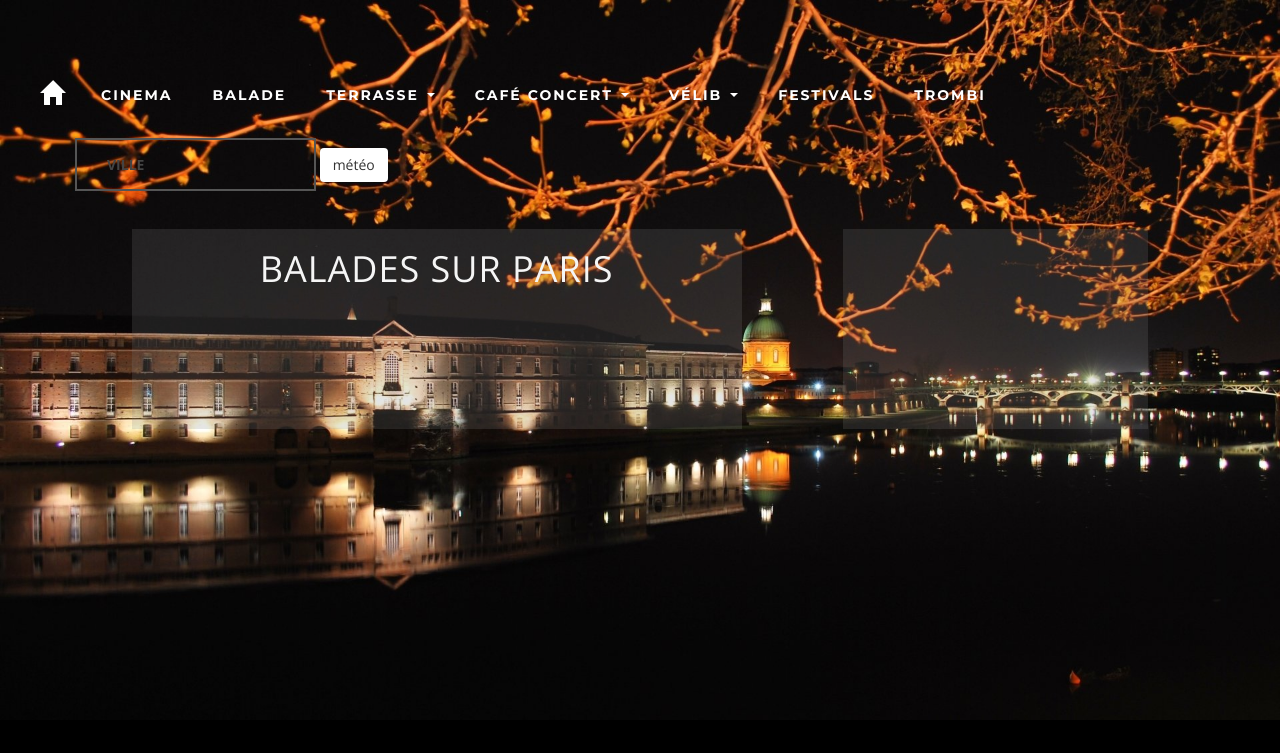
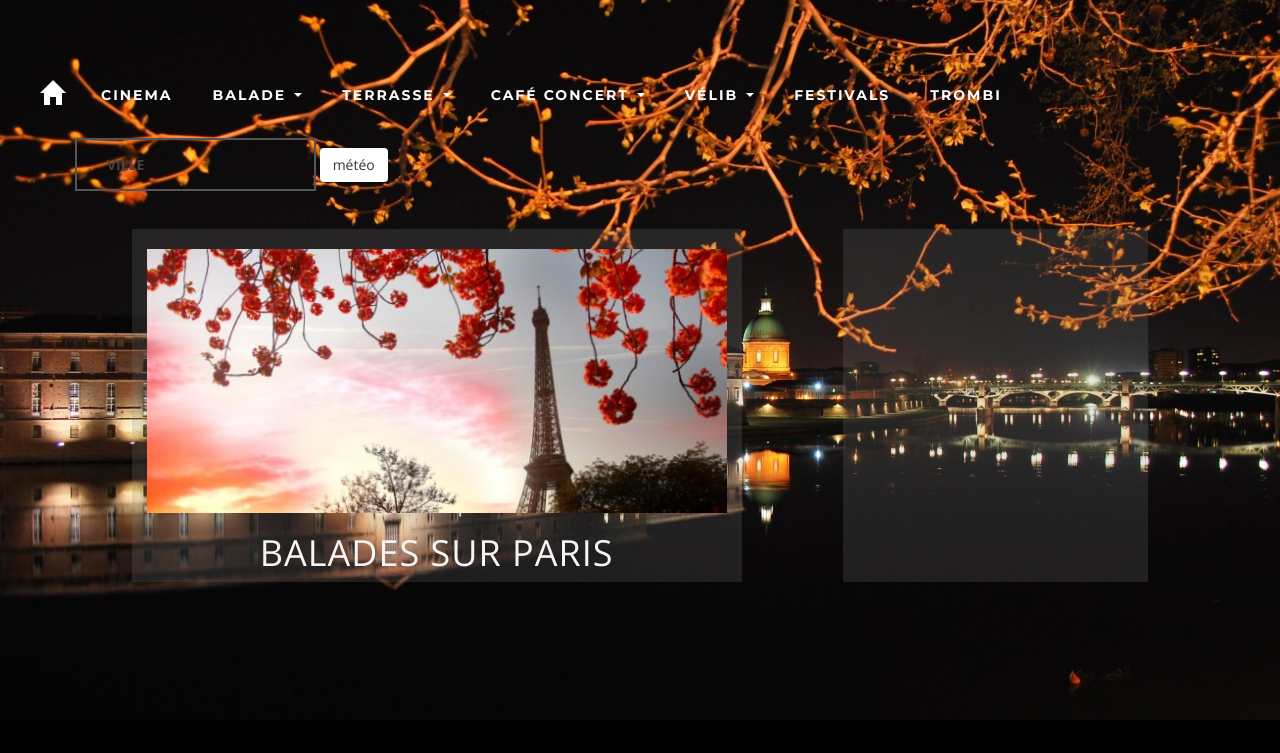
Before and after one commit to TLDevW/Group-project, a PHP site: page /index.php?balade in a window 1280 px wide. Shown: the top 753 px of the page. Run offline with PHP 8.4, Linux system fonts and the light colour scheme; data that the repository does not hold is empty.

Commit message:
balade v2

```diff
--- a/Balade/CtrlBalade.php
+++ b/Balade/CtrlBalade.php
@@ -13,4 +13,9 @@ class CtrlBalade{
         $data = $this->model->getDataBalade();
         $this->view->afficherBalade($data);
     }
+    public function getBaladeCarte()
+    {
+        $data = $this->model->getDataBalade();
+        $this->view->afficherBaladeCarte($data);
+    }
 }
--- a/Balade/ViewBalade.php
+++ b/Balade/ViewBalade.php
@@ -10,4 +10,9 @@ class ViewBalade
         $page = "Balade/template/balade.html";
         include "template/template.html";
     }
+    public function afficherBaladeCarte($data)
+    {
+        $page = "Balade/template/carteBalade.html";
+        include "template/template.html";
+    }
 }
--- a/Balade/css/balade.css
+++ b/Balade/css/balade.css
@@ -26,3 +26,14 @@
   border-top: 1px solid #ee951f;
   width: 50%;
 }
+body img {
+
+  display: flex;
+  margin-top: 10px;
+  width: 100%;
+
+}
+.hr{
+  border-top: 1px solid #ee951f;
+  width: 50%;
+}
--- a/Balade/template/balade.html
+++ b/Balade/template/balade.html
@@ -1,15 +1,8 @@
-<!DOCTYPE html>
-<html lang="en">
+<link rel="stylesheet" href="Balade/css/balade.css">
 
-<head>
-    <meta charset="UTF-8">
-    <meta http-equiv="X-UA-Compatible" content="IE=edge">
-    <meta name="viewport" content="width=device-width, initial-scale=1.0">
-    <link rel="stylesheet" href="Balade/css/balade.css">
-    <title>Balade</title>
-</head>
 
-<body>
+
+<img style="width:100% ; margin-top: 20px" src="Balade/images/paris.png">
 <div class="all">
     <h1 class="h1">Balades sur Paris</h1>
 
@@ -77,6 +70,3 @@
         }
     }
 </script>
-</body>
-
-</html>
--- /dev/null
+++ b/Balade/template/carteBalade.html
@@ -0,0 +1,5 @@
+<link rel="stylesheet" href="Balade/css/balade.css" >
+
+<h1 class="h1">BALADES SUR PARIS</h1>
+<hr class="hr">
+<iframe src="https://opendata.paris.fr/explore/embed/dataset/que-faire-a-paris-/map/?disjunctive.category&disjunctive.tags&disjunctive.address_name&disjunctive.address_zipcode&disjunctive.address_city&disjunctive.access_type&disjunctive.price_type&q=balade&rows=18&basemap=jawg.dark&location=11,48.88052,2.38918&static=false&datasetcard=false&scrollWheelZoom=true" width="100%" height="400" frameborder="0"></iframe>
--- a/index.php
+++ b/index.php
@@ -42,7 +42,11 @@ elseif (isset($_GET['cafeconcert-carte'])) {
     $ctrl = new CtrlBalade();
     $ctrl->getBalade();
 
-} elseif (isset($_GET['cyclo-carte'])) {
+}elseif (isset($_GET['balade-carte'])) {
+    $ctrl = new CtrlBalade();
+    $ctrl->getBaladeCarte();
+}
+ elseif (isset($_GET['cyclo-carte'])) {
     $ctrl = new CtrlCyclo();
     $ctrl->getCarteCyclo();
 
--- a/template/nav.html
+++ b/template/nav.html
@@ -20,7 +20,22 @@
                 <li>
                     <a href="?cinema">Cinema<span class="sr-only">(current)</span></a>
                 </li>
-                <li><a href="?balade">Balade<span class="sr-only"></span></a></li>
+                <li class="dropdown">
+                    <a
+                      href="#"
+                      class="dropdown-toggle"
+                      data-toggle="dropdown"
+                      role="button"
+                      aria-haspopup="true"
+                      aria-expanded="false"
+                      >Balade <span class="caret"></span
+                    ></a>
+                    <ul class="dropdown-menu">
+                      <li><a href="?balade-carte">Carte</a></li>
+                      <li><a href="?balade">Liste </a></li>
+
+                    </ul>
+                  </li>
                 <li class="dropdown">
                     <a href="?terrasse" class="dropdown-toggle" data-toggle="dropdown" role="button" aria-haspopup="true" aria-expanded="false">Terrasse <span class="caret"></span
             ></a>
```
Also changed, not shown: Balade/images/paris.png (added). Lines whose indentation alone changed are shown as unchanged.
